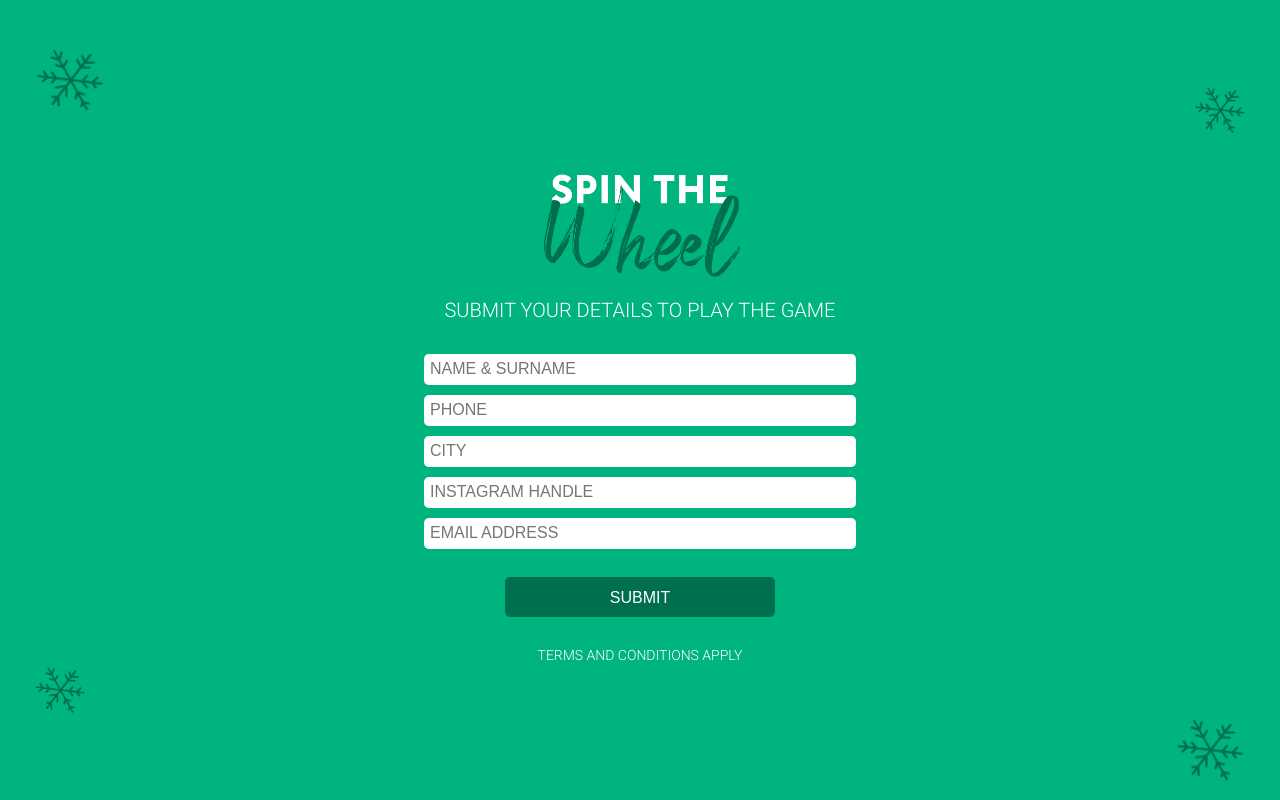
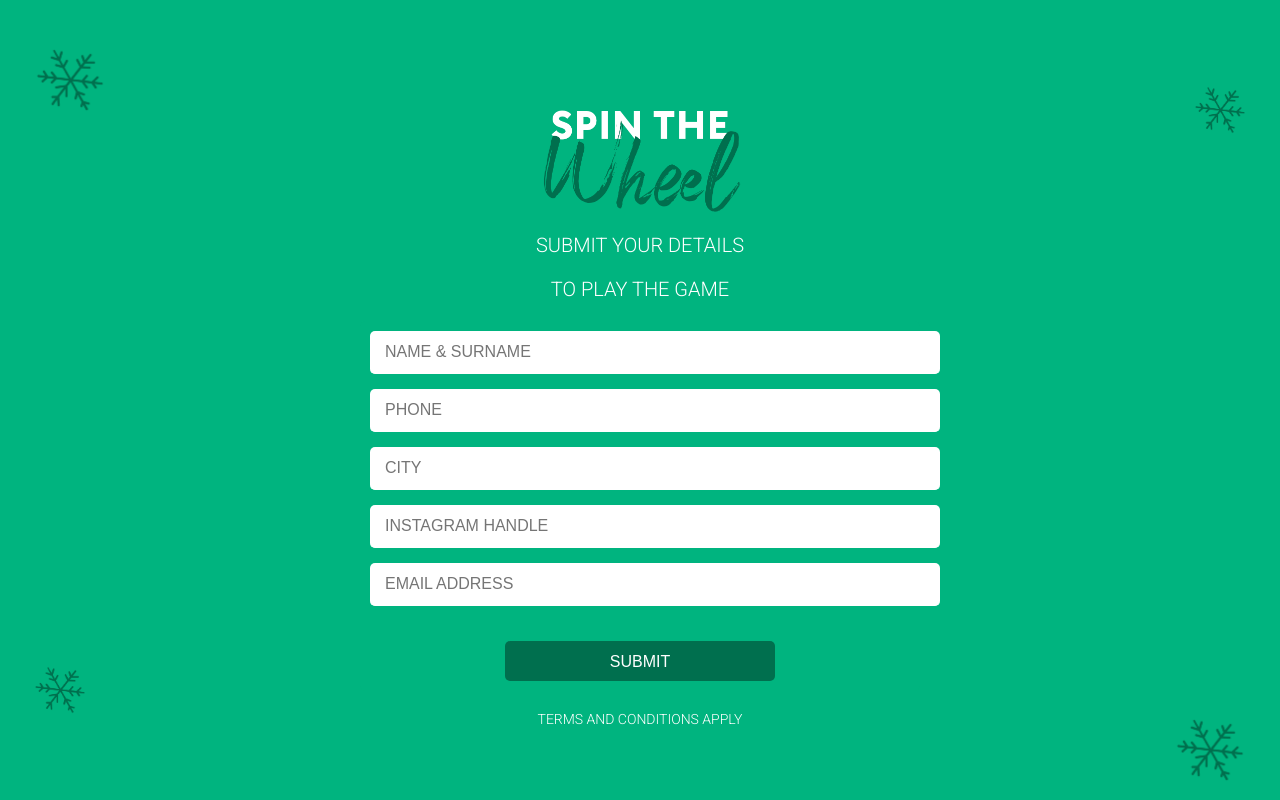
Before and after one commit to Siya-Humani/boltxmas, a plain HTML site: page index.html in a window 1280 px wide. Drawn offline with Linux system fonts and the light colour scheme.

Commit message:
Update index.html

```diff
--- a/index.html
+++ b/index.html
@@ -22,12 +22,13 @@
         <!-- Form Header -->
         <div class="form-header">
             <img src="./asset.png" alt="Spin the Wheel" class="form-image">
-            <p>SUBMIT YOUR DETAILS TO PLAY THE GAME</p>
+            <p>SUBMIT YOUR DETAILS</p>
+            <p>TO PLAY THE GAME</p>
         </div>
 
         <!-- Form -->
-        <form id="userForm">
-            <form action="https://formspree.io/f/manygwdp"method="POST">
+        <form action="https://formspree.io/f/manygwdp" method="POST">
+        <form>
             <input type="text" id="name" name="name" placeholder="NAME & SURNAME" required>
             <input type="tel" id="phone" name="phone" placeholder="PHONE" required pattern="[\+]?[0-9]{10,13}">
             <input type="text" id="city" name="city" placeholder="CITY" required>
```
